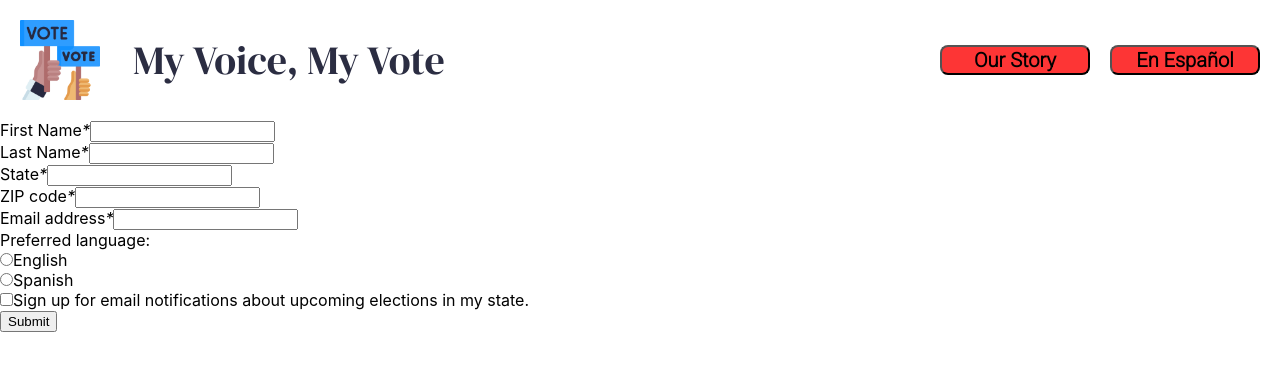
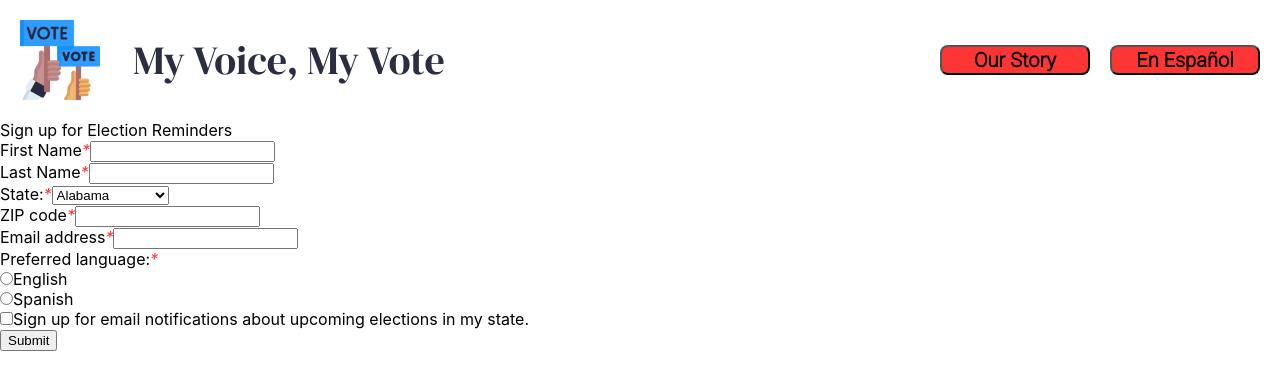
Before and after one commit to ivonne-hernandez/mi-voz-mi-voto-1, a React (Create React App) app: page / in a window 1280 px wide. Shown: the top 390 px of the page. Built offline with nearby package versions, Linux system fonts and the light colour scheme.

Commit message:
Add dropdown options for state via onChange and stateOptions function

```diff
--- a/src/Components/EmailNotificationForm/EmailNotificationForm.css
+++ b/src/Components/EmailNotificationForm/EmailNotificationForm.css
@@ -0,0 +1,3 @@
+em {
+  color: #fd3535;
+}
--- a/src/Components/EmailNotificationForm/EmailNotificationForm.js
+++ b/src/Components/EmailNotificationForm/EmailNotificationForm.js
@@ -16,6 +16,7 @@ class EmailNotificationForm extends Component {
   }
 
   handleInputChange = (event) => {
+    console.log(event)
     if (event.target.name === "agree_to_emails") {
       let updatedValue = !this.state.agree_to_emails;
       return this.setState({ agree_to_emails: updatedValue });
@@ -36,15 +37,38 @@ class EmailNotificationForm extends Component {
     });
   }
 
+  stateOptions = () => {
+    const states = [
+      "Alabama", "Alaska", "Arizona", "Arkansas", "California", "Colorado", "Connecticut", "Delaware", "Florida", "Georgia", "Hawaii", "Idaho", "Illinois", "Indiana",
+      "Iowa","Kansas", "Kentucky", "Louisiana", "Maine", "Maryland", "Massachusetts", "Michigan", "Minnesota", "Mississippi", "Missouri", "Montana", "Nebraska", "Nevada", "New Hampshire",
+      "New Jersey", "New Mexico", "New York", "North Carolina", "North Dakota", "Ohio", "Oklahoma", "Oregon", "Pennsylvania", "Rhode Island", "South Carolina", "South Dakota", "Tennessee",
+      "Texas", "Utah", "Vermont", "Virginia", "Washington", "West Virginia", "Wisconsin", "Wyoming"
+    ];
+
+    const stateOptions =  states.map(state => {
+      return (
+        <option name="state"
+          value={state}
+          key={state}>
+          {state}
+        </option>
+      );
+    });
+
+    return stateOptions;
+  }
+
 
   render = () => {
     return (
       <form>
+        <p>Sign up for Election Reminders</p>
         <div className="label-input-container">
           <label>
             First Name<em>*</em>
             <input type="text"
               name="first_name"
+              value={this.state.first_name}
               id="first_name"
               required="required"
               aria-required="true"
@@ -56,6 +80,7 @@ class EmailNotificationForm extends Component {
             Last Name<em>*</em>
             <input type="text"
               name="last_name"
+              value={this.state.last_name}
               id="last_name"
               required="required"
               aria-required="true"
@@ -63,21 +88,18 @@ class EmailNotificationForm extends Component {
           </label>
         </div>
         <div className="label-input-container">
-          <label>
-            State<em>*</em>
-            <input type="select"
-              name="state"
-              id="state"
-              required="required"
-              aria-required="true"
-              onChange={(event) => this.handleInputChange(event)}/>
-          </label>
+          <label>State:<em>*</em></label>
+          <select name="state" id="state-select"
+            onChange={(event) => this.handleInputChange(event)}>
+            {this.stateOptions()}
+          </select>
         </div>
         <div className="label-input-container">
           <label>
             ZIP code<em>*</em>
             <input type="postal-code"
               name="postal_code"
+              value={this.state.postal_code}
               id="postal_code"
               required="required"
               aria-required="true"
@@ -89,16 +111,18 @@ class EmailNotificationForm extends Component {
             Email address<em>*</em>
             <input type="email"
               name="email"
+              value={this.state.email}
               id="email"
               required="required"
               aria-required="true"
               onChange={(event) => this.handleInputChange(event)}/>
           </label>
         </div>
-        <p>Preferred language:</p>
+        <p>Preferred language:<em>*</em></p>
         <div className="label-input-container">
           <input type="radio"
             name="language"
+            value={this.state.language}
             id="english"
             value="en"
             required="required"
@@ -119,6 +143,7 @@ class EmailNotificationForm extends Component {
         <div className="label-input-container">
           <input type="checkbox"
             name="agree_to_emails"
+            value={this.state.agree_to_emails}
             id="agree_to_emails"
             value={this.state.agree_to_emails}
             required="required"
```
